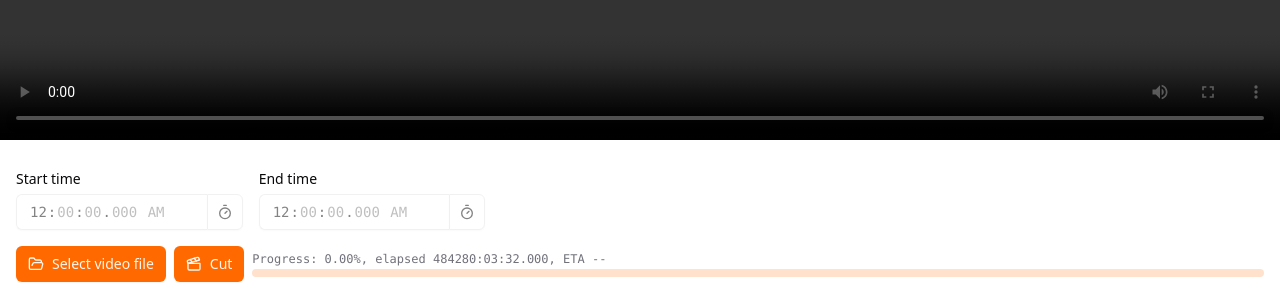
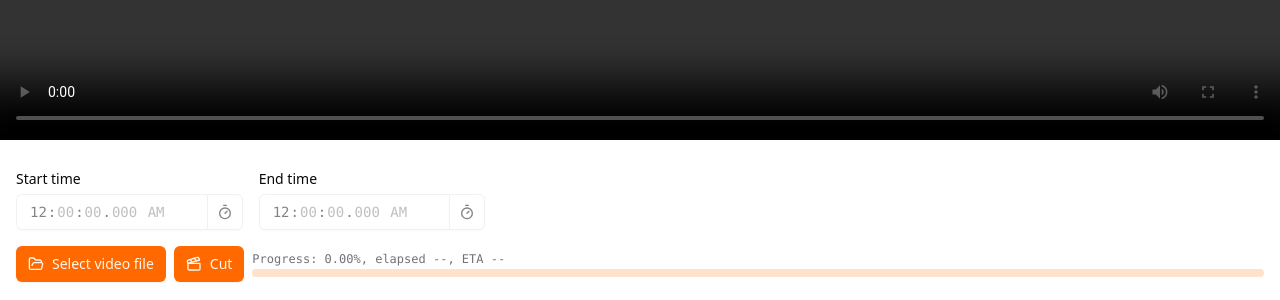
Before and after one commit to karoyqiu/vcut, a React (Vite) app: page / in a window 1280 px wide. Shown: the part 500-800 px from the top of the page. Built offline with nearby package versions, Linux system fonts and the light colour scheme.

Commit message:
没有开始时间时不显示经过时间。

```diff
--- a/src/App.tsx
+++ b/src/App.tsx
@@ -102,6 +102,9 @@ function App() {
       root.classList.add(ternaryDarkMode);
     }
   }, [ternaryDarkMode]);
+
+  const elpased = startedAt > 0 ? nts((Date.now() - startedAt) / 1000) : '--';
+  const eta = startedAt > 0 ? calcEta(startedAt, progress / outputDuration) : '--';
 
   return (
     <main className="flex flex-col gap-4">
@@ -302,7 +305,7 @@ function App() {
                 </Button>
               )}
               <div className="flex grow flex-col gap-0.5">
-                <p className="font-mono text-xs text-muted-foreground">{`Progress: ${percent.format(progress / outputDuration)}, elapsed ${nts((Date.now() - startedAt) / 1000)}, ETA ${calcEta(startedAt, progress / outputDuration)}`}</p>
+                <p className="font-mono text-xs text-muted-foreground">{`Progress: ${percent.format(progress / outputDuration)}, elapsed ${elpased}, ETA ${eta}`}</p>
                 <Progress max={outputDuration} value={progress} />
               </div>
             </div>
```
